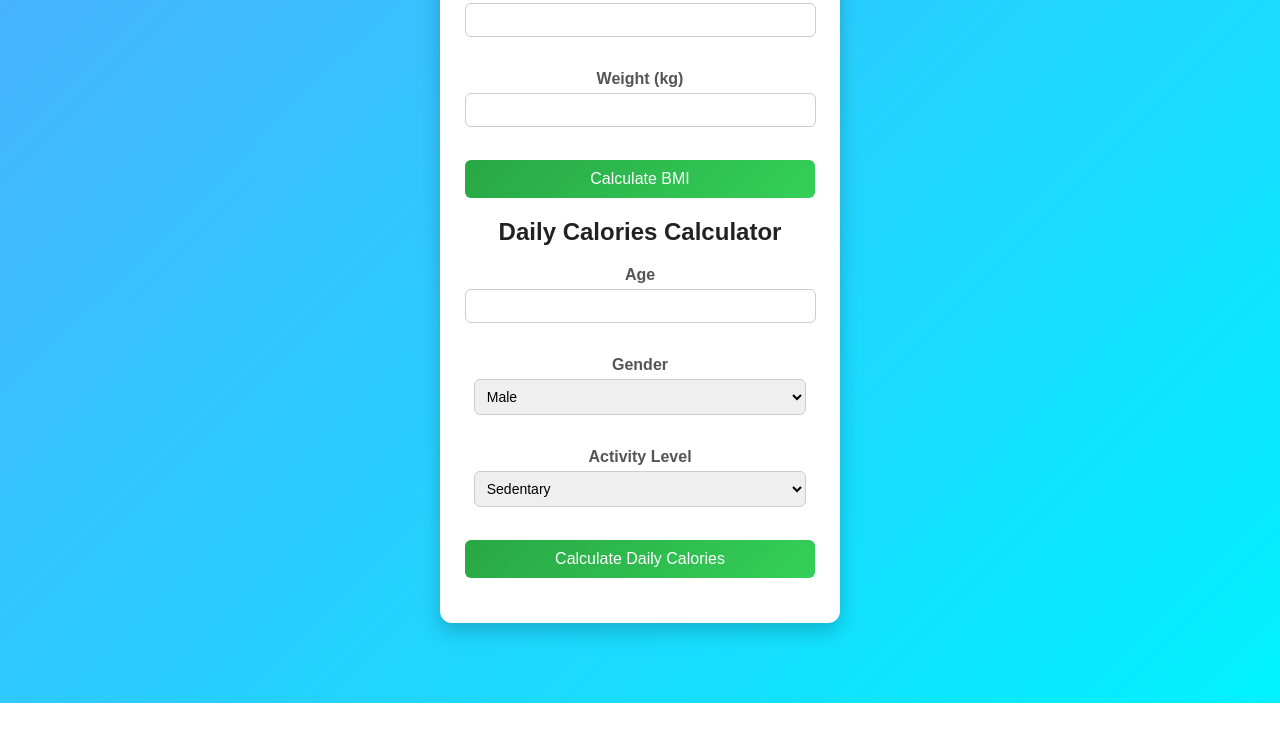
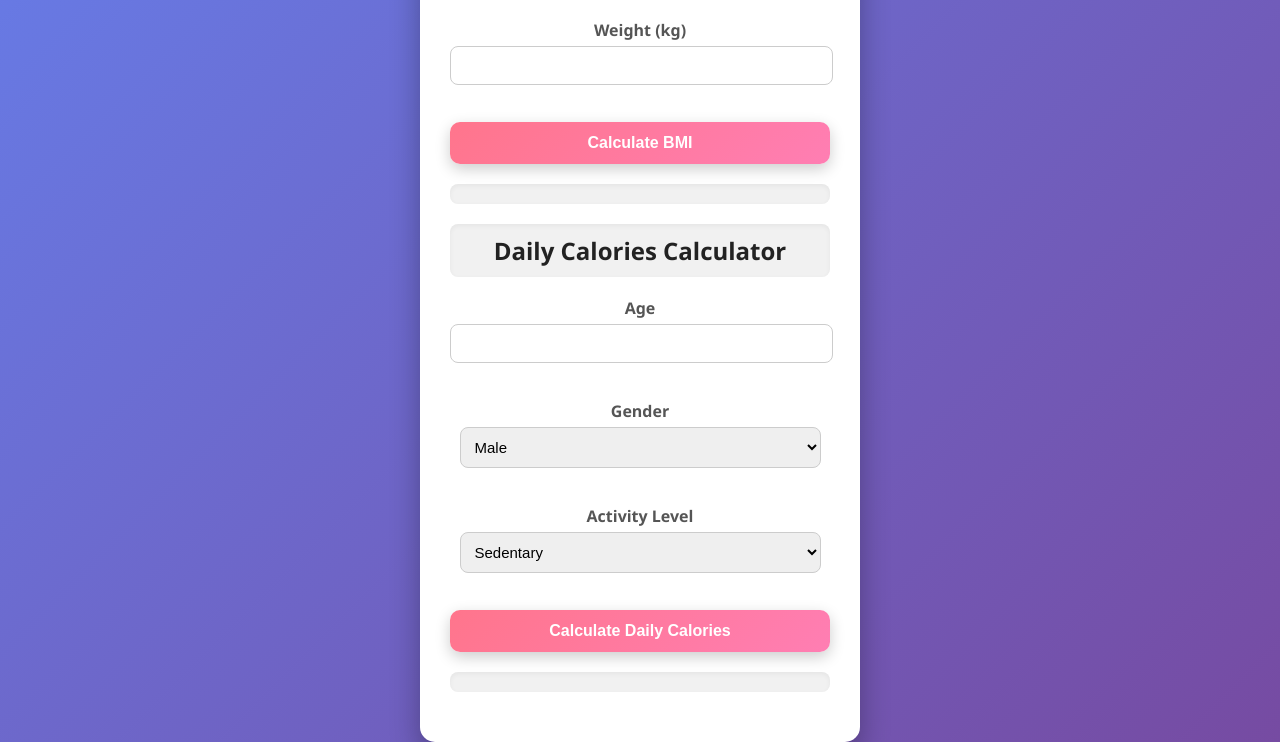
Before and after one commit to nilesh3294/bmi-calculator, a plain HTML site: page index.html in a window 1280 px wide. Shown: the part 203-945 px from the top of the page. Before the commit the page ends 906 px from the top, so only its background shows below. Drawn offline with Linux system fonts and the light colour scheme.

Commit message:
Update style.css

```diff
--- a/style.css
+++ b/style.css
@@ -1,63 +1,80 @@
 body {
     margin: 0;
     padding: 0;
-    font-family: Arial, sans-serif;
-    background: linear-gradient(135deg, #4facfe, #00f2fe);
+    font-family: 'Segoe UI', Tahoma, Geneva, Verdana, sans-serif;
+    background: linear-gradient(135deg, #667eea, #764ba2);
+    min-height: 100vh;
+    display: flex;
+    justify-content: center;
+    align-items: center;
 }
 
 .container {
-    width: 350px;
+    width: 380px;
     background: white;
-    padding: 25px;
-    margin: 80px auto;
+    padding: 30px;
+    border-radius: 15px;
+    box-shadow: 0 15px 30px rgba(0, 0, 0, 0.3);
     text-align: center;
-    border-radius: 12px;
-    box-shadow: 0 8px 20px rgba(0,0,0,0.2);
+    transition: transform 0.3s;
+}
+
+.container:hover {
+    transform: translateY(-5px);
 }
 
 h1 {
     color: #333;
-    margin-bottom: 20px;
+    margin-bottom: 25px;
 }
 
 label {
-    font-weight: bold;
+    font-weight: 600;
     color: #555;
 }
 
 input, select {
     width: 95%;
-    padding: 8px;
+    padding: 10px;
     margin-top: 5px;
     margin-bottom: 15px;
-    border-radius: 6px;
+    border-radius: 8px;
     border: 1px solid #ccc;
-    font-size: 14px;
+    font-size: 15px;
+    transition: all 0.3s;
 }
 
 input:focus, select:focus {
     outline: none;
-    border-color: #4facfe;
+    border-color: #667eea;
+    box-shadow: 0 0 8px rgba(102,126,234,0.5);
 }
 
 button {
-    background: linear-gradient(135deg, #28a745, #34d058);
+    background: linear-gradient(135deg, #ff758c, #ff7eb3);
     color: white;
     border: none;
-    padding: 10px;
+    padding: 12px;
     width: 100%;
-    border-radius: 6px;
+    border-radius: 10px;
     font-size: 16px;
+    font-weight: bold;
     cursor: pointer;
-    transition: 0.3s;
+    transition: all 0.3s ease;
+    box-shadow: 0 5px 15px rgba(0,0,0,0.2);
 }
 
 button:hover {
-    background: linear-gradient(135deg, #218838, #28a745);
-    transform: scale(1.03);
+    background: linear-gradient(135deg, #ff7eb3, #ff758c);
+    transform: scale(1.05);
+    box-shadow: 0 8px 20px rgba(0,0,0,0.3);
 }
 
 h2 {
-    margin-top: 15px;
+    margin-top: 20px;
     color: #222;
+    background: #f1f1f1;
+    padding: 10px;
+    border-radius: 8px;
+    box-shadow: inset 0 2px 5px rgba(0,0,0,0.05);
 }
```
